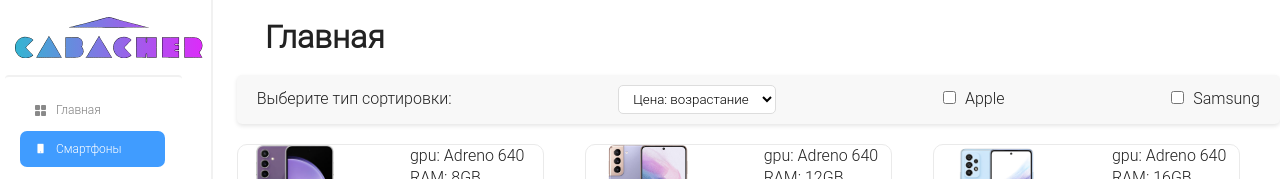
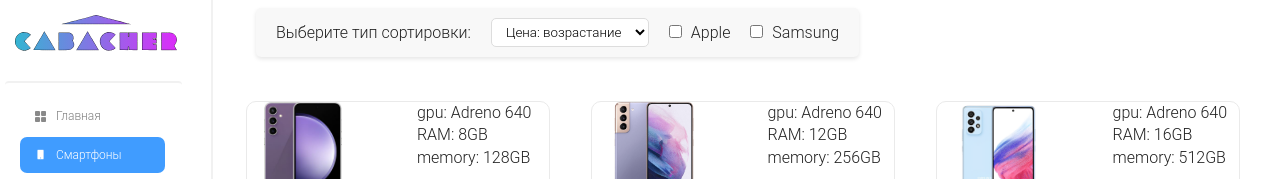
Before and after one commit to EvgenijZaharo/Cabacher-shop, a website built with webpack: page SortingCatalog.html in a window 1280 px wide. Shown: the top 179 px of the page. Built offline with nearby package versions, Linux system fonts and the light colour scheme.

Commit message:
Fix bugs

```diff
--- a/SortingCatalog.html
+++ b/SortingCatalog.html
@@ -32,8 +32,15 @@
         </linearGradient>
       </defs>
     </svg>
-    <div class="header-left">
-      <h1>Главная</h1>
+    <div class="sorting-menu">
+      <label for="sortOptions">Выберите тип сортировки: </label>
+      <select id="sortOptions" onchange="sortItems()">
+        <option value="priceAsc">Цена: возрастание</option>
+        <option value="priceDesc">Цена: убывание</option>
+        <option value="age">Сначала новые</option>
+      </select>
+      <label><input type="checkbox" id="appleCheckbox" onchange="filterByBrand()"> Apple</label>
+      <label><input type="checkbox" id="samsungCheckbox" onchange="filterByBrand()"> Samsung</label>
     </div>
   </header>
 
@@ -54,20 +61,8 @@
         </button>
       </div>
     </section>
-     <div class="phones">
-       <div class="sorting-menu">
-         <label for="sortOptions">Выберите тип сортировки: </label>
-         <select id="sortOptions" onchange="sortItems()">
-           <option value="priceAsc">Цена: возрастание</option>
-           <option value="priceDesc">Цена: убывание</option>
-           <option value="age">Сначала новые</option>
-         </select>
-         <label><input type="checkbox" id="appleCheckbox" onchange="filterByBrand()"> Apple</label>
-         <label><input type="checkbox" id="samsungCheckbox" onchange="filterByBrand()"> Samsung</label>
-       </div>
        <div class="product-container">
        </div>
-     </div>
     </main>
   <footer>
     <div class="footer-container">
--- a/css/sortStyle.css
+++ b/css/sortStyle.css
@@ -3,6 +3,7 @@
   flex-wrap: wrap;
   justify-content: space-between;
   padding: 20px 20px 20px 5%;
+  flex-basis: 87%;
 }
 
 .phone {
@@ -61,9 +62,6 @@
   padding: 5px 0; /* Добавляем вертикальный отступ для увеличения высоты кнопки */
 }
 
-.phones{
-  flex-basis: 87%;
-}
 .product-button:hover{
   background: #dfdfdf92;
 }
--- a/css/style.css
+++ b/css/style.css
@@ -83,9 +83,10 @@ header {
   top: 0;
   position: sticky;
   z-index: 5;
-  margin: 15px 15px;
+  margin-bottom: 15px;
 }
 svg{
+  padding: 15px;
   max-width: 15%;
   min-width: 150px;
 }
--- a/js/mobile.js
+++ b/js/mobile.js
@@ -59,3 +59,10 @@ setInterval(function () {
     currentState = isDesktop;
   }
 }, 500); // Проверять каждые 500 миллисекунд
+document.addEventListener('DOMContentLoaded', function() {
+  var sortingMenu = document.querySelector('.sorting-menu');
+  var mainContent = document.querySelector('main');
+  if (window.innerWidth <= 780) { // Используйте значение ширины экрана, соответствующее вашему дизайну
+    mainContent.insertBefore(sortingMenu, mainContent.firstChild);
+  }
+});
```
